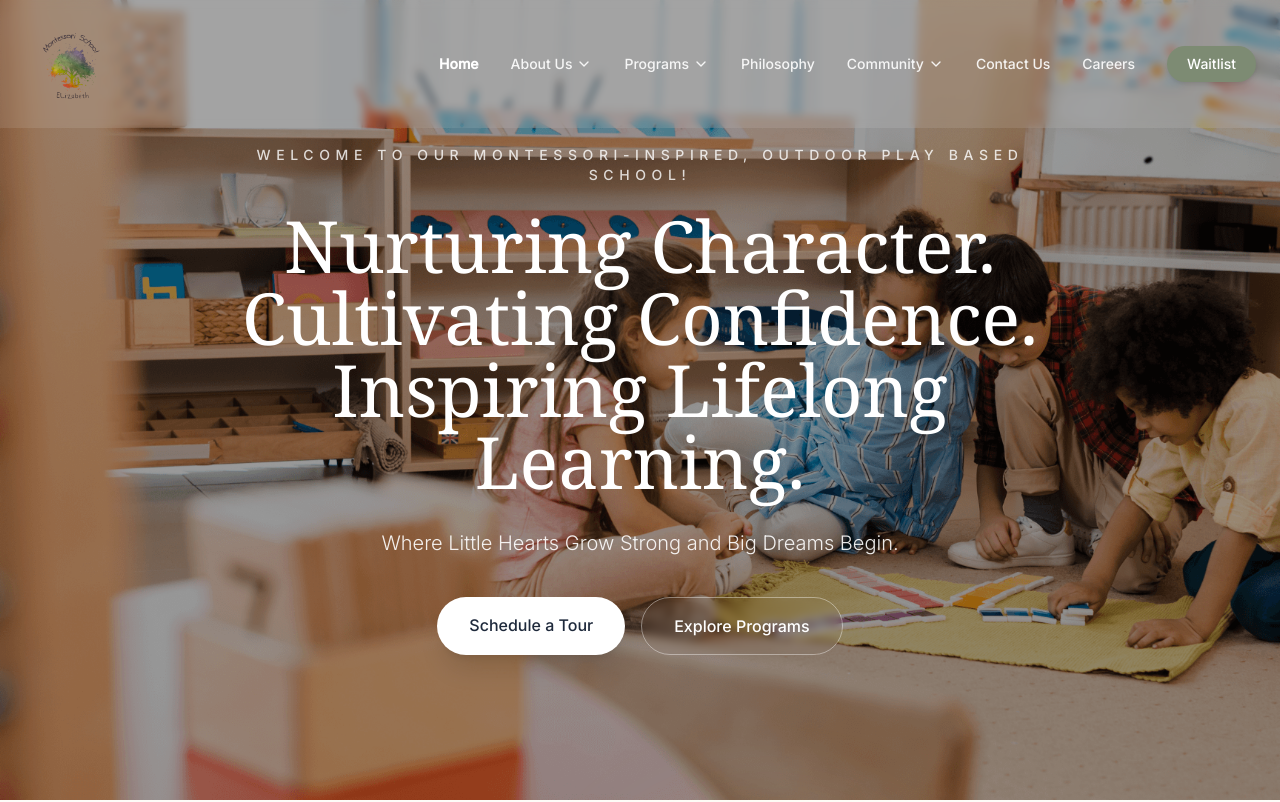
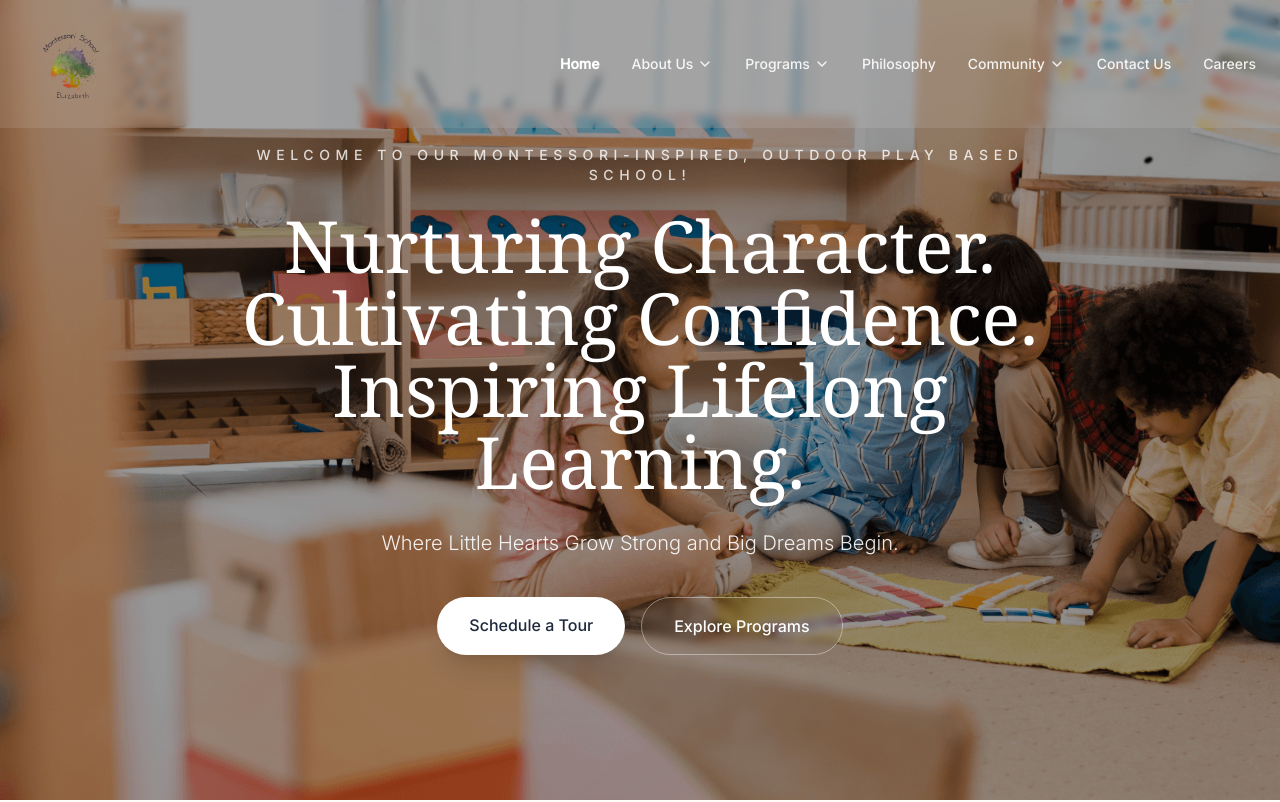
Before and after one commit to dvconsultores/elizabeth_web, a React (Vite) app: page / in a window 1280 px wide. Shown: the top 802 px of the page. Built offline with nearby package versions, Linux system fonts and the light colour scheme.

Commit message:
feat: Update Family Resources page with Therapist Directory download link

```diff
--- a/components/Layout.tsx
+++ b/components/Layout.tsx
@@ -160,14 +160,6 @@ export const Navbar: React.FC = () => {
               </Link>
             )
           ))}
-          <a
-            href="https://app.waitlistplus.com/MontessoriSchoolofEl/Portal/Signup"
-            target="_blank"
-            rel="noopener noreferrer"
-            className="bg-sage text-white px-5 py-2 rounded-full text-sm font-medium hover:bg-opacity-90 transition-all shadow-md shadow-sage/20"
-          >
-            Waitlist
-          </a>
         </div>
 
         {/* Mobile Toggle */}
--- a/pages/FamilyResources.tsx
+++ b/pages/FamilyResources.tsx
@@ -101,7 +101,7 @@ const FamilyResources: React.FC = () => {
               Every child develops at their own pace and follows his/her own curriculum. However, if concerns arise, early support can make a meaningful difference. Our schools regularly collaborate with outside professionals to help children receive services within the classroom whenever appropriate.
             </p>
             <a
-              href="#"
+              href="/Therapist Directory.png"
               download
               className="inline-flex items-center gap-2 bg-sage text-white px-6 py-3 rounded-full font-medium shadow-lg shadow-sage/30 hover:scale-105 active:scale-100 transition-transform mb-6"
             >
```
Also changed, not shown: public/Therapist Directory.png (added).
